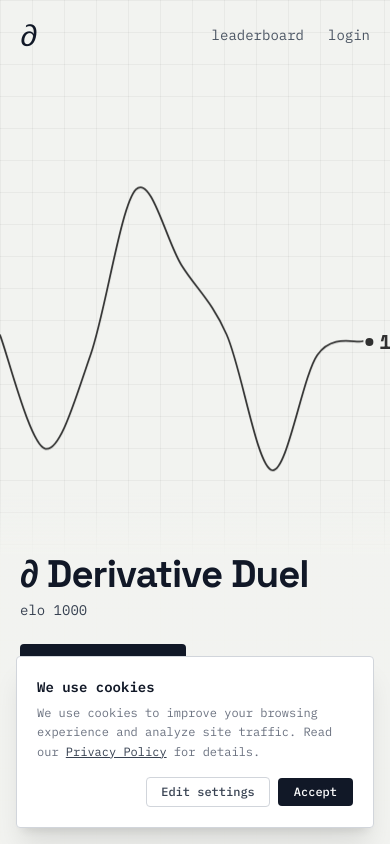
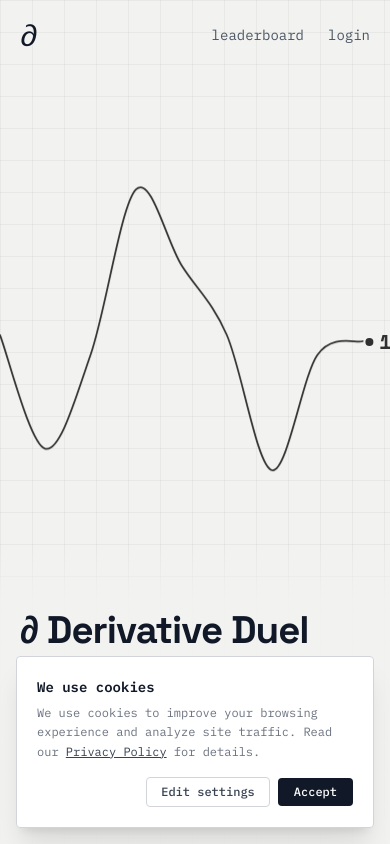
Before and after one commit to eliasleinonen/MathbattleFront, a React (Vite) app in the folder frontend/: page / in a window 390 px wide. Shown: the top 844 px of the page. Built offline with nearby package versions, Linux system fonts and the light colour scheme; no server answers.

Commit message:
style: expand hero container max-width so buttons fit on one row (#15)
Co-authored-by: Elias Leinonen <Skriptiensolmija@users.noreply.github.com>

```diff
--- a/frontend/src/pages/Home.jsx
+++ b/frontend/src/pages/Home.jsx
@@ -217,7 +217,7 @@ export default function Home() {
           className="pointer-events-none absolute inset-x-0 top-[10%] bottom-[38%] z-0 text-[#1a1a1a] opacity-90 home-elo-graph"
         />
 
-        <div className="relative z-10 mt-auto px-5 pb-10 pt-16 sm:px-8 sm:pb-14 max-w-xl home-hero-copy">
+        <div className="relative z-10 mt-auto px-5 pb-10 pt-16 sm:px-8 sm:pb-14 max-w-3xl home-hero-copy">
           <h1 className="font-sans font-bold text-[clamp(2.4rem,7vw,3.75rem)] tracking-tight leading-[0.95] text-gray-900 mb-2">
             &#8706; Derivative Duel
           </h1>
@@ -228,21 +228,21 @@ export default function Home() {
             <button
               type="button"
               onClick={() => navigate('/play/random')}
-              className="inline-flex items-center justify-center px-5 py-3 bg-gray-900 hover:bg-black text-white text-sm rounded transition-colors"
+              className="inline-flex items-center justify-center px-4 sm:px-5 py-3 bg-gray-900 hover:bg-black text-white text-sm rounded transition-colors"
             >
               {isLoggedIn ? 'Play random' : 'Play as a guest'}
             </button>
             <button
               type="button"
               onClick={() => navigate('/play/friend')}
-              className="inline-flex items-center justify-center px-5 py-3 border border-gray-300 hover:border-gray-900 text-gray-900 text-sm rounded transition-colors bg-white"
+              className="inline-flex items-center justify-center px-4 sm:px-5 py-3 border border-gray-300 hover:border-gray-900 text-gray-900 text-sm rounded transition-colors bg-white"
             >
               Challenge friend
             </button>
             <button
               type="button"
               onClick={() => navigate('/daily-challenge')}
-              className="relative inline-flex items-center justify-center px-5 py-3 border border-gray-300 hover:border-gray-900 text-gray-900 text-sm rounded transition-colors bg-white"
+              className="relative inline-flex items-center justify-center px-4 sm:px-5 py-3 border border-gray-300 hover:border-gray-900 text-gray-900 text-sm rounded transition-colors bg-white"
             >
               Daily challenge
               {!isDailyCompleted && (
```
